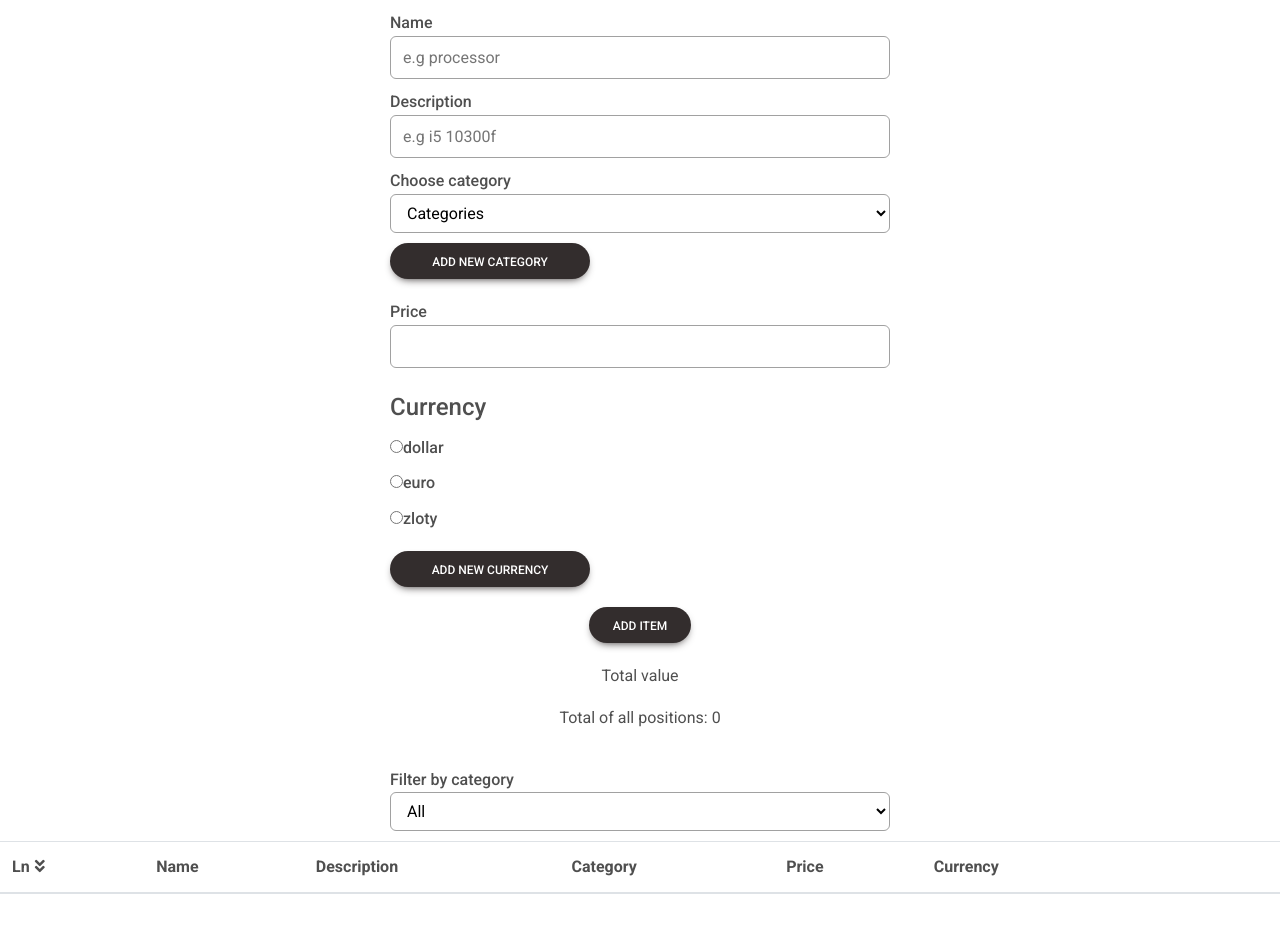
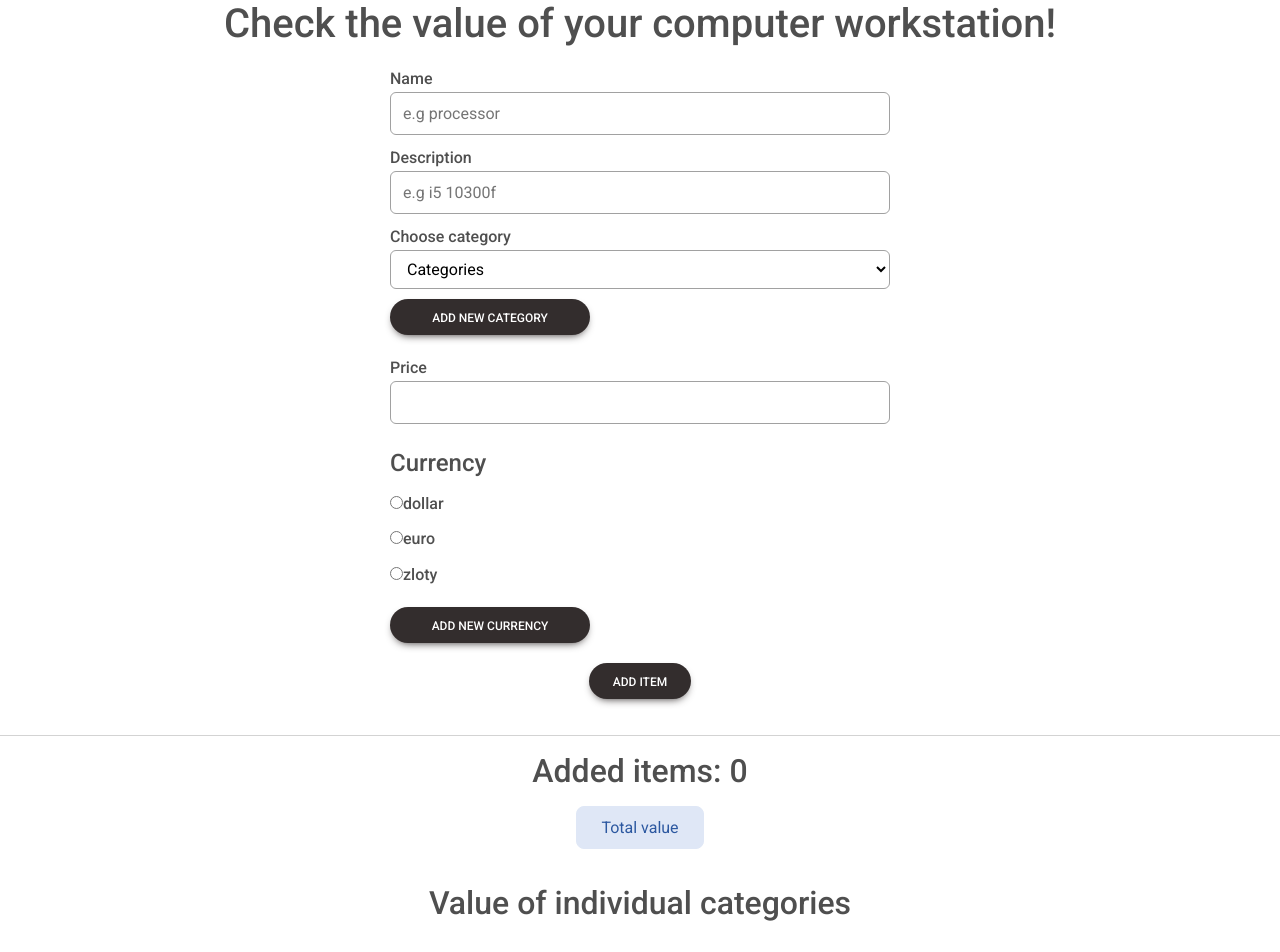
Before and after one commit to H3ronn/pc-value, a React (Create React App) app: page / in a window 1280 px wide. Shown: the top 952 px of the page. Built offline with nearby package versions, Linux system fonts and the light colour scheme.

Commit message:
Refactor html structure in App view

```diff
--- a/src/components/organisms/Table/Table.js
+++ b/src/components/organisms/Table/Table.js
@@ -40,8 +40,8 @@ const Table = ({ data, updateData, deleteItem, editItem }) => {
 
   const filterByCategory = useCallback(
     (category) => {
-      setFilteredData(data);
-      if (category !== 'all') setFilteredData(data.filter((item) => item.category === category));
+      setFilteredData(data.filter((item) => item.category === category));
+      if (category === 'all') setFilteredData(data);
     },
     [data]
   );
@@ -55,8 +55,20 @@ const Table = ({ data, updateData, deleteItem, editItem }) => {
   };
 
   useEffect(() => {
+    console.log(selectedCategory);
     filterByCategory(selectedCategory);
-  }, [selectedCategory, filterByCategory]);
+  }, [selectedCategory, filterByCategory, data]);
+
+  // useEffect(() => {
+  //   handleSorting(sortedBy, order);
+  // }, [filteredData]);
+
+  useEffect(() => {
+    // disable filter when we delete category
+    if (!categories.some((category) => category === selectedCategory)) {
+      filterByCategory('all');
+    }
+  }, [categories, filterByCategory, selectedCategory]);
 
   const printFilteredData = (provided) => {
     return filteredData.map(({ id, name, description, category, price, currency }, index) => (
@@ -84,8 +96,8 @@ const Table = ({ data, updateData, deleteItem, editItem }) => {
   };
 
   return (
-    <TableWrapper>
-      <FilterSelect name="filter" id="filter" label="Filter by category" onChange={(e) => setSelectedCategory(e.target.value)}>
+    <>
+      <FilterSelect name="filter" id="filter" defaultValue="all" label="Filter by category" onChange={(e) => setSelectedCategory(e.target.value)}>
         <option value="all">All</option>
         {categories.map((category) => (
           <option value={category} key={category}>
@@ -93,6 +105,7 @@ const Table = ({ data, updateData, deleteItem, editItem }) => {
           </option>
         ))}
       </FilterSelect>
+      <TableWrapper>
         <StyledTable>
           <DragDropContext onDragEnd={handleOnDragEnd}>
             <TableHead columns={columns} handleSorting={handleSorting} />
@@ -107,6 +120,7 @@ const Table = ({ data, updateData, deleteItem, editItem }) => {
           </DragDropContext>
         </StyledTable>
       </TableWrapper>
+    </>
   );
 };
 
--- a/src/components/organisms/Table/Table.styles.js
+++ b/src/components/organisms/Table/Table.styles.js
@@ -4,7 +4,9 @@ import { MDBIcon } from 'mdb-react-ui-kit';
 
 export const TableWrapper = styled.div`
   overflow-x: auto;
-  padding-bottom: 100px;
+  display: flex;
+  flex-direction: column;
+  /* align-items: center; */
 `;
 
 export const StyledTable = styled.table`
@@ -46,7 +48,8 @@ export const Row = styled.tr`
 
 export const FilterSelect = styled(Select)`
   max-width: 500px;
-  margin: 10px auto;
+  align-self: center;
+  margin: 10px;
 `;
 
 export const ButtonsCell = styled.td`
--- a/src/providers/TableDataProvider.js
+++ b/src/providers/TableDataProvider.js
@@ -37,12 +37,18 @@ const TableDataProvider = ({ children }) => {
       return { ...acc, [item.currency]: formatFloat(acc[item.currency] + parseFloat(item.price)) };
     }, {});
 
-    let resultString = 'Total value: ';
+    console.log(total);
+    let resultString = [];
     for (let currency in total) {
-      resultString += `${total[currency]}${currency}, `;
+      resultString.push(
+        <p key={currency}>
+          {total[currency]}
+          {currency}
+        </p>
+      );
     }
 
-    return resultString.slice(0, -2);
+    return total;
   };
 
   const getCategoryInformations = () => {
--- a/src/views/App.js
+++ b/src/views/App.js
@@ -1,5 +1,5 @@
 import React, { useState } from 'react';
-import { Wrapper, Informations, InformationLists } from './App.styles';
+import { Wrapper, Informations, InformationLists, Title, ListsSection, ListHeader } from './App.styles';
 import Form from 'components/organisms/Form/Form';
 import Table from 'components/organisms/Table/Table';
 import Modal from 'components/organisms/Modal/Modal';
@@ -36,6 +36,15 @@ const App = () => {
     return result;
   };
 
+  const values = [];
+  for (let currency in totalValue) {
+    values.push(
+      <MDBListGroupItem key={currency}>
+        {totalValue[currency]} {currency}
+      </MDBListGroupItem>
+    );
+  }
+
   return (
     <>
       {isOpen ? (
@@ -44,10 +53,24 @@ const App = () => {
         </Modal>
       ) : null}
       <Wrapper>
+        <Title>Check the value of your computer workstation!</Title>
         <Form onSubmit={addItem} />
         <Informations>
-          <p>{totalValue}</p>
-          <p>Total of all positions: {amount}</p>
+          <hr />
+          <ListsSection>
+            <ListHeader>Added items: {amount}</ListHeader>
+            <InformationLists>
+              <MDBListGroup>
+                <MDBListGroupItem active aria-current="true">
+                  Total value
+                </MDBListGroupItem>
+                {values}
+              </MDBListGroup>
+            </InformationLists>
+          </ListsSection>
+
+          <ListsSection>
+            <ListHeader>Value of individual categories</ListHeader>
             <InformationLists>
               {getCategoriesCost().map(({ category, costs }) => (
                 <MDBListGroup key={category}>
@@ -62,6 +85,7 @@ const App = () => {
                 </MDBListGroup>
               ))}
             </InformationLists>
+          </ListsSection>
         </Informations>
         <Table data={tableData} updateData={setTableData} deleteItem={deleteItem} editItem={openEditModal} />
       </Wrapper>
--- a/src/views/App.styles.js
+++ b/src/views/App.styles.js
@@ -11,15 +11,28 @@ export const Wrapper = styled.div`
   }
 `;
 
+export const Title = styled.h1`
+  text-align: center;
+`;
+
 export const Informations = styled.div`
   margin-top: 20px;
+
   ul {
     margin: 5px 15px;
+    width: fit-content;
   }
 `;
+
+export const ListHeader = styled.h2`
+  text-align: center;
+`;
+
+export const ListsSection = styled.section``;
 
 export const InformationLists = styled.div`
   display: flex;
   justify-content: center;
   flex-wrap: wrap;
+  margin: 10px 0 30px;
 `;
```
Lines whose indentation alone changed are shown as unchanged.
